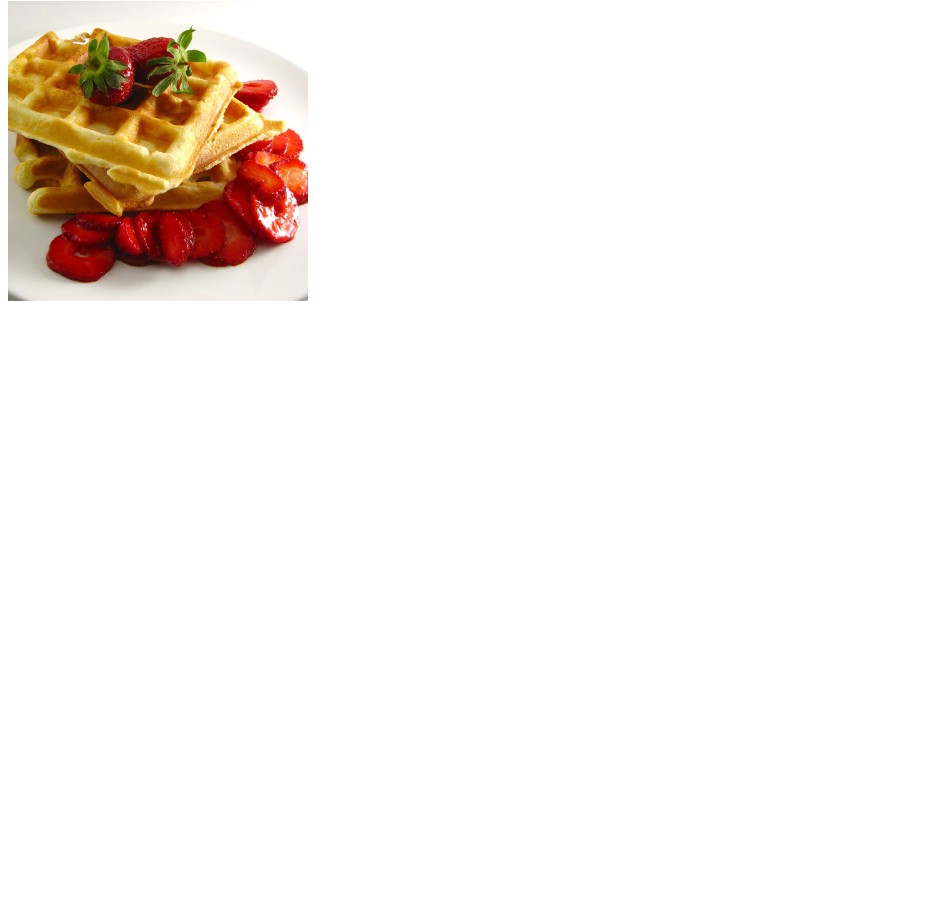
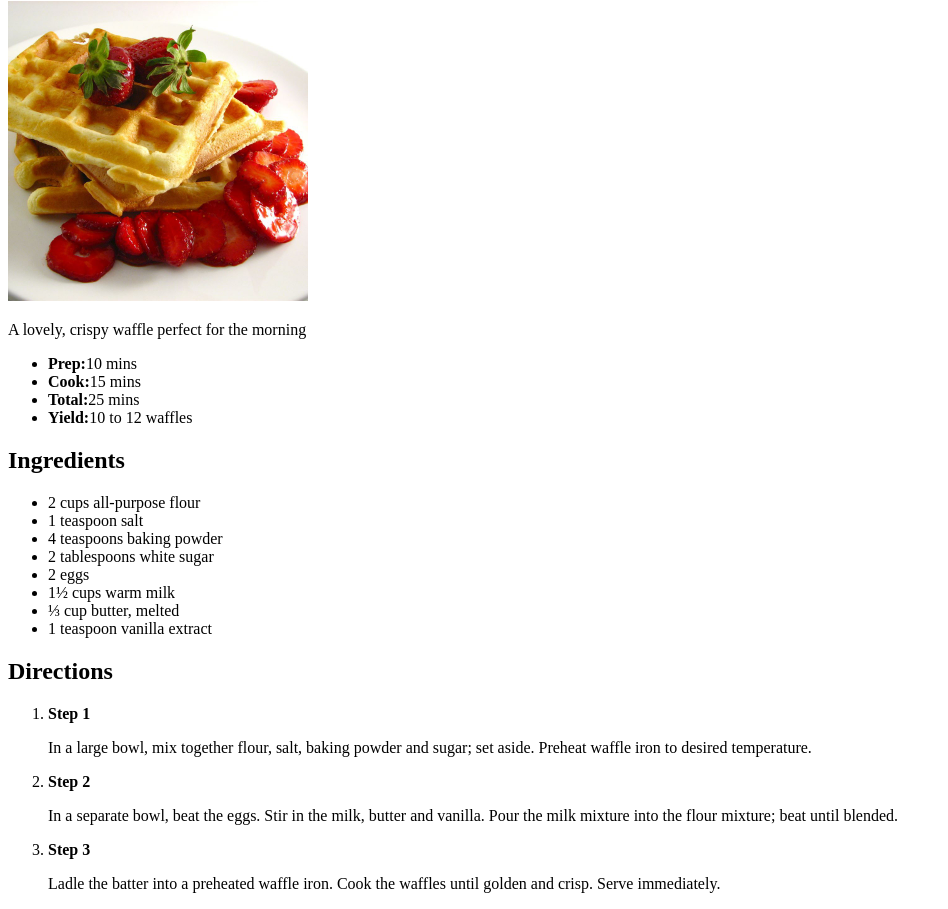
Before and after one commit to neverhud/odin-recipes, a plain HTML site: page recipes/classic-waffles.html in a window 1280 px wide. Shown: the part 79-988 px from the top of the page, without its empty margins (0-948 px from the left). Before the commit the page ends 800 px from the top, so only its background shows below. Drawn offline with Linux system fonts and the light colour scheme.

Commit message:
edit classic-waffles.html

```diff
--- a/recipes/classic-waffles.html
+++ b/recipes/classic-waffles.html
@@ -9,7 +9,43 @@
 <body>
     <h1>Classic Waffles</h1>
     <p><img src="../img/classic-waffles.jpeg" alt="classic waffles" width="300"></p>
-
+    <p>A lovely, crispy waffle perfect for the morning</p>
+    <ul>
+        <li><strong>Prep:</strong>10 mins</li>
+        <li><strong>Cook:</strong>15 mins</li>
+        <li><strong>Total:</strong>25 mins</li>
+        <li><strong>Yield:</strong>10 to 12 waffles</li>
+    </ul>
+    <h2>Ingredients</h2>
+    <ul>
+        <li>2 cups all-purpose flour</li>
+        <li>1 teaspoon salt</li>
+        <li>4 teaspoons baking powder</li>
+        <li>2 tablespoons white sugar</li>
+        <li>2 eggs</li>
+        <li>1½ cups warm milk</li>
+        <li>⅓ cup butter, melted</li>
+        <li>1 teaspoon vanilla extract</li>
+    </ul>
+    <h2>Directions</h2>
+    <ol>
+        <li>
+            <p></p><strong>Step 1</strong></p>
+            <p>In a large bowl, mix together flour, salt, baking powder and sugar; set aside. Preheat waffle iron to
+                desired temperature.</p>
+        </li>
+        <li>
+            <p></p><strong>Step 2</strong></p>
+            <p>In a separate bowl, beat the eggs. Stir in the milk, butter and vanilla. Pour the milk mixture into the
+                flour mixture;
+                beat until blended.</p>
+        </li>
+        <li>
+            <p></p><strong>Step 3</strong></p>
+            <p>Ladle the batter into a preheated waffle iron.
+                Cook the waffles until golden and crisp. Serve immediately.</p>
+        </li>
+    </ol>
 
 </body>
 
```
